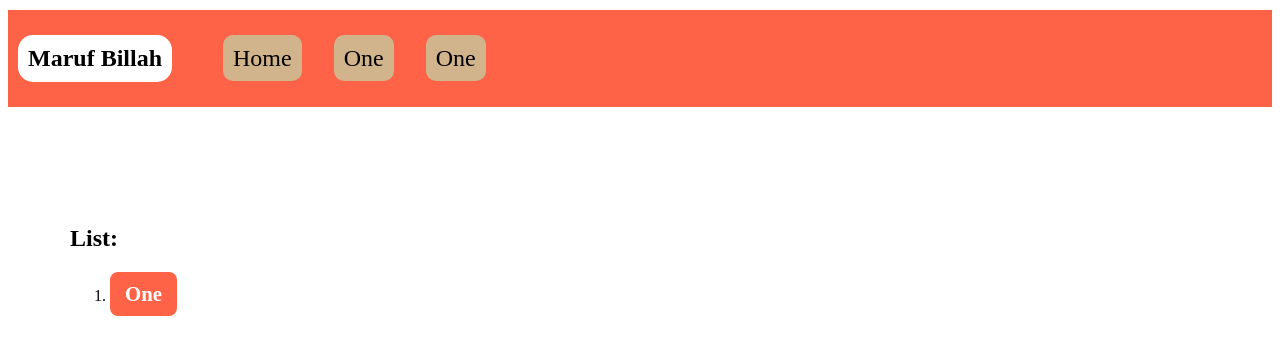
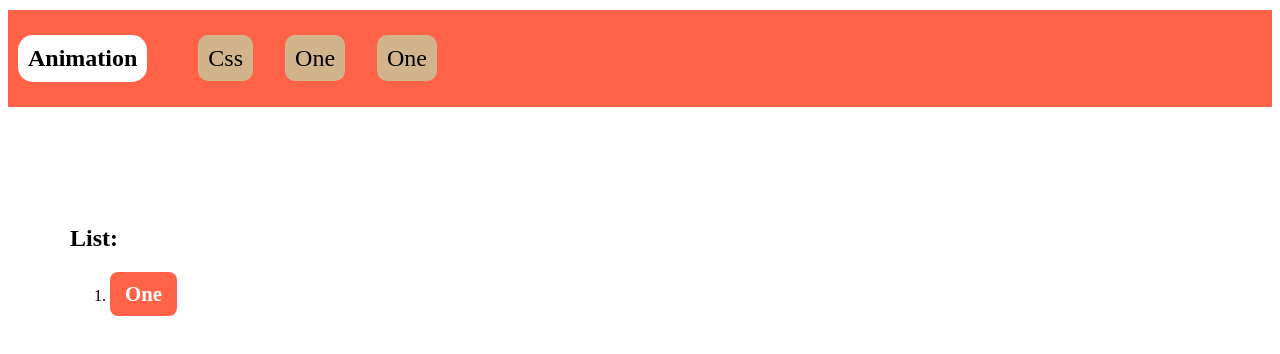
Before and after one commit to MarufShaikh0/-css, a plain HTML site: page animation/index.html in a window 1280 px wide. Shown: the top 354 px of the page. Drawn offline with Linux system fonts and the light colour scheme.

Commit message:
animation index file added

```diff
--- a/animation/index.html
+++ b/animation/index.html
@@ -28,7 +28,7 @@
     <!-- JavaScript File Link -->
      <link rel="stylesheet" href="./main.js">
 
-    <title> </title>
+    <title>Animation </title>
 </head>
 <body>
 
@@ -36,12 +36,12 @@
         <!-- Navbar Start -->
         <nav class="navbar-container">
             <div class="nav-left">
-                <h1 class="header-title"><a href="">Maruf Billah</a></h1>
+                <h1 class="header-title"><a href="">Animation</a></h1>
             </div>
 
             <div class="nav-right">
                 <ul class="nav-left-container">
-                <li><a href=" ">Home</a></li>
+                <li><a href=" ">Css</a></li>
                 <li><a href="# ">One</a></li>
                 <li><a href="#">One</a></li>
             </ul>
```
